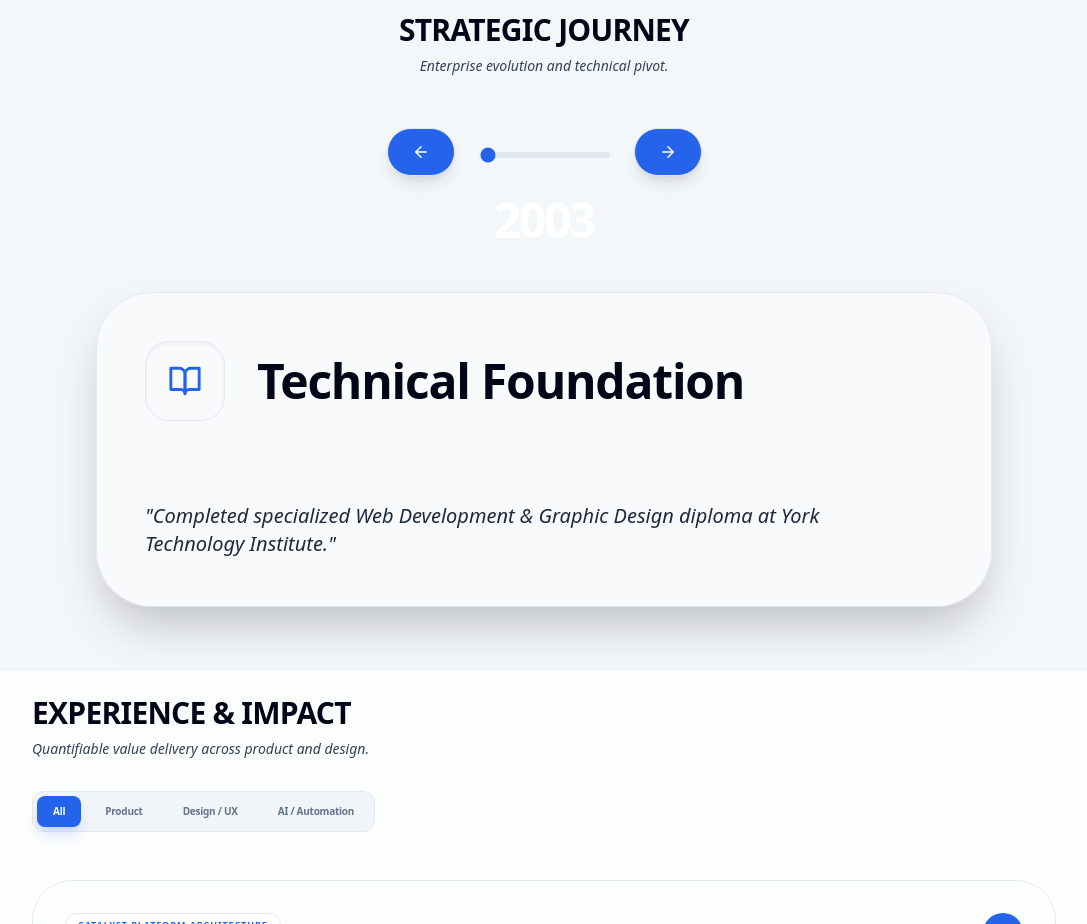
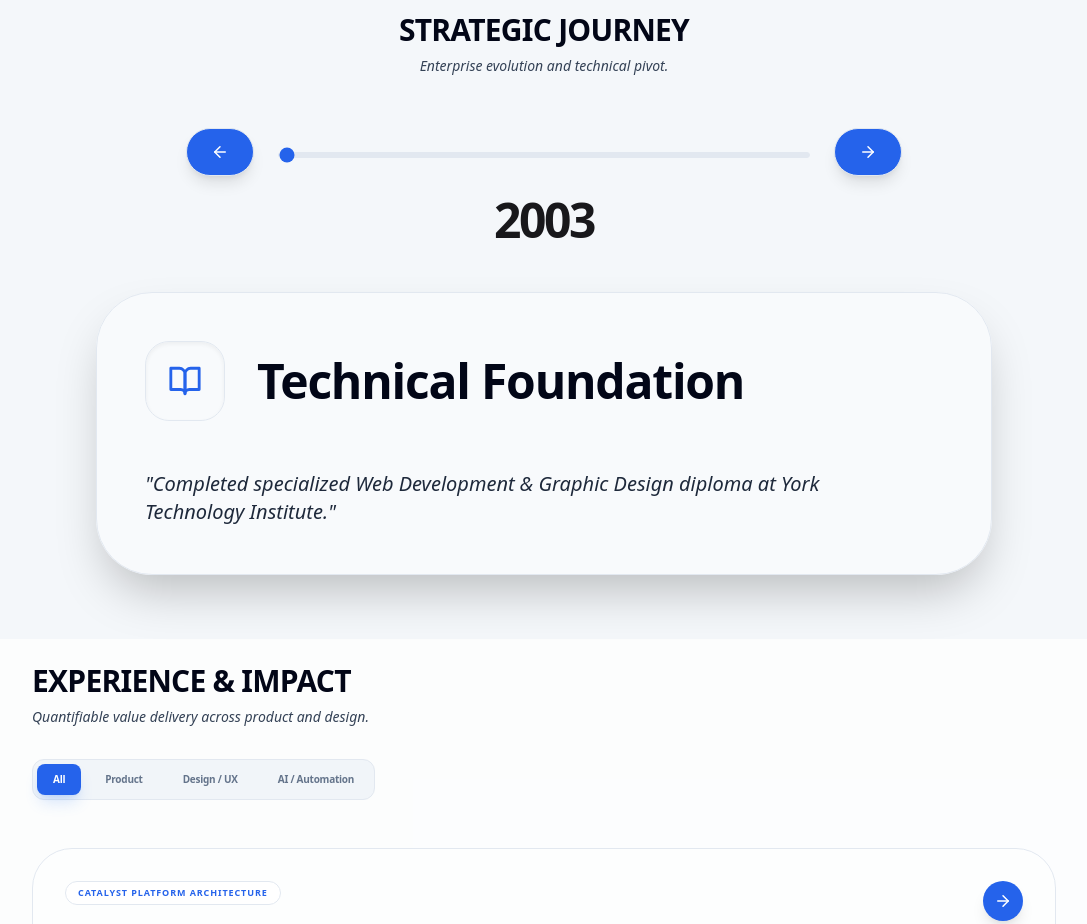
Before and after one commit to leblancns07/portfolio, a React (Vite) app: page / in a window 1280 px wide. Shown: the part 1000-1924 px from the top of the page, without its empty margins (96-1183 px from the left). Built offline with nearby package versions, Linux system fonts and the light colour scheme.

Commit message:
Fine tuning

```diff
--- a/src/App.jsx
+++ b/src/App.jsx
@@ -524,8 +524,8 @@ const App = () => {
           </div>
 
           {/* Slider Controls */}
-          <div className="flex flex-col items-center mb-12">
-            <div className="flex items-center gap-6 w-full max-w-2xl">
+          <div className="flex flex-col items-center mb-12 w-full">
+            <div className="flex items-center gap-6 w-full max-w-[716px]">
               <button
                 onClick={() => setActiveJourneyStep(prev => Math.max(0, prev - 1))}
                 className={`h-12 px-6 rounded-full border ${t.itemBorder} flex items-center justify-center transition-all active:scale-95 ${t.accentBg} text-white font-black shadow-lg ${t.accentHover}`}
@@ -559,7 +559,7 @@ const App = () => {
                 <ArrowRight size={18} />
               </button>
             </div>
-            <div className="text-3xl md:text-5xl font-black text-white tracking-tighter mt-4 tabular-nums">
+            <div className={`text-3xl md:text-5xl font-black ${isDarkMode ? 'text-white' : 'text-zinc-900'} tracking-tighter mt-4 tabular-nums`}>
               {journeyPoints[activeJourneyStep].year}
             </div>
           </div>
@@ -576,7 +576,7 @@ const App = () => {
                         </h3>
                     </div>
 
-                    <div className={`h-px w-full ${t.cardBorder} opacity-30 my-10`} />
+                    <div className={`h-px w-full ${t.cardBorder} opacity-30 my-6`} />
 
                     <p className={`${t.text} text-lg md:text-xl leading-relaxed italic max-w-3xl`}>
                       &quot;{journeyPoints[activeJourneyStep].desc}&quot;
```
Also changed, not shown: 4 other files (tests, documents, lock files or other folders).
